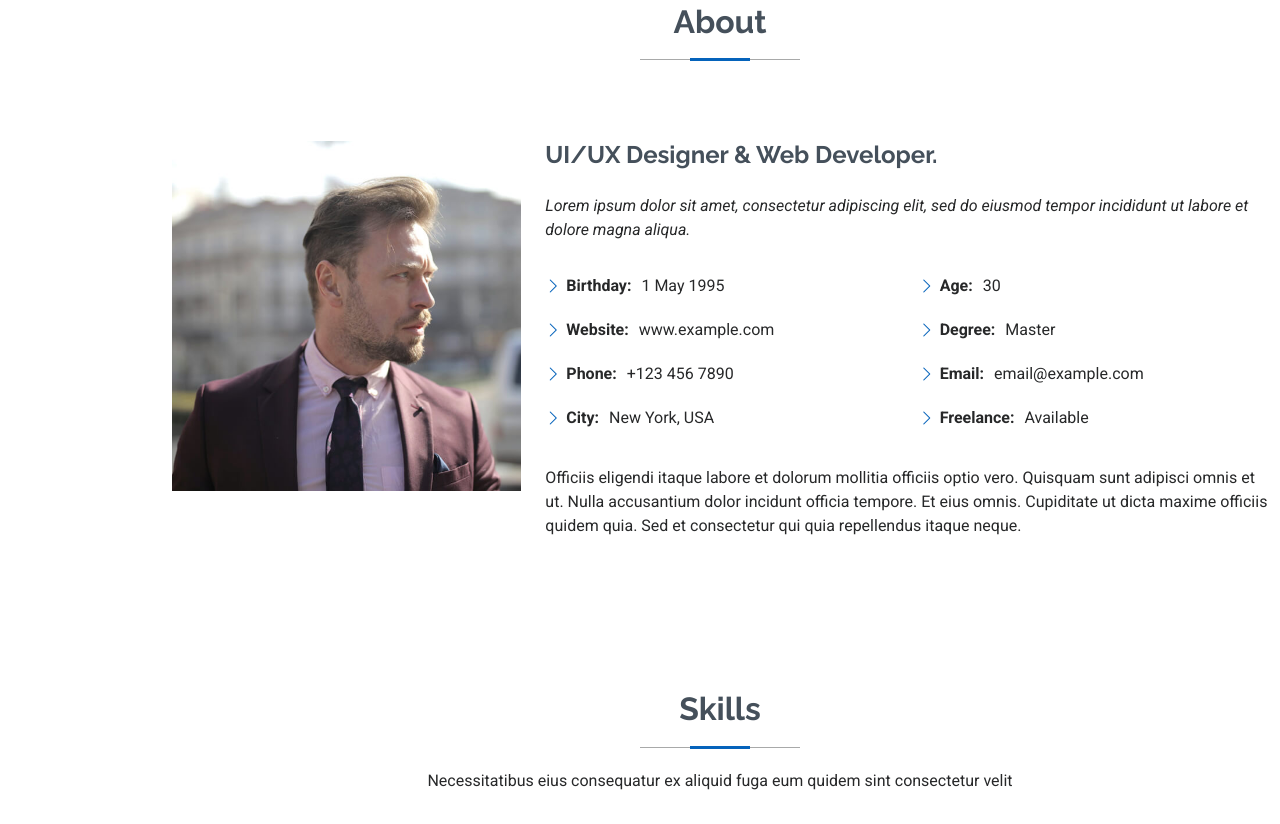
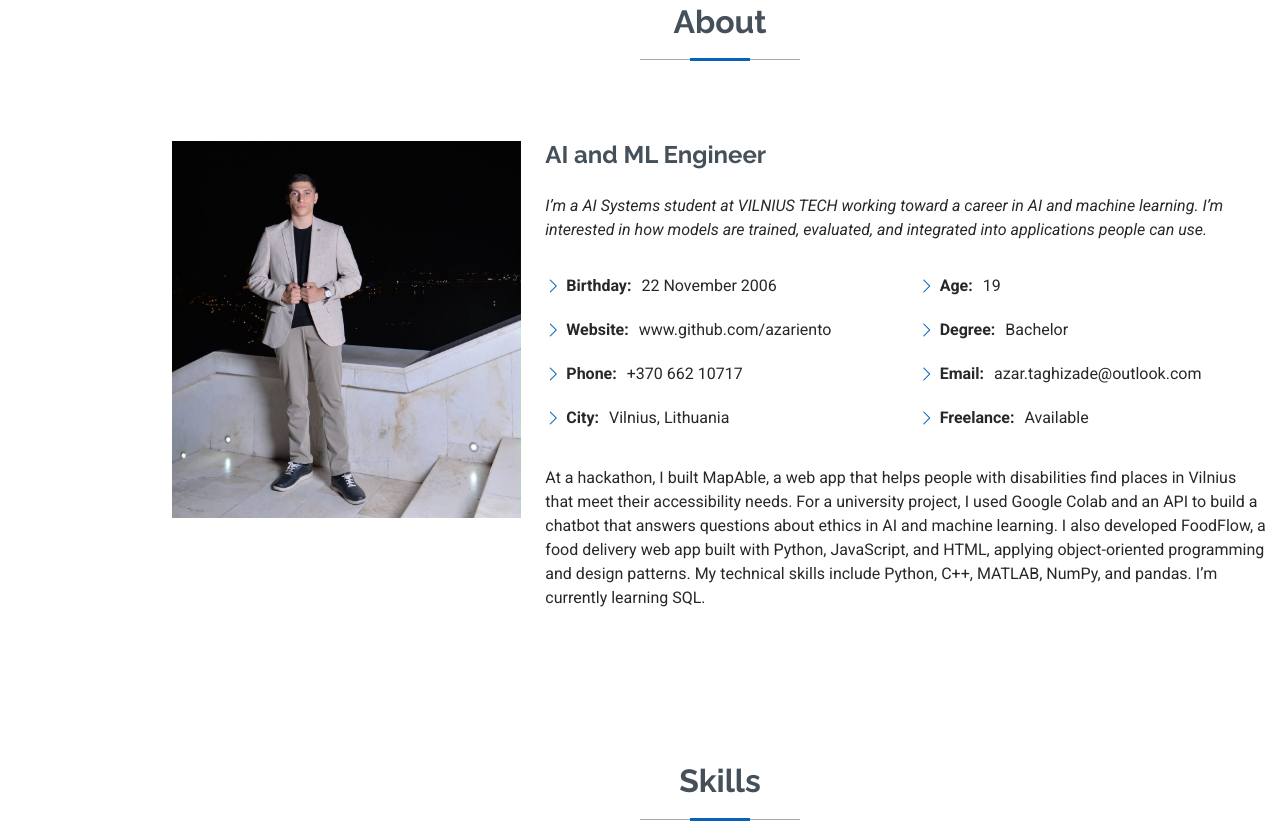
Before and after one commit to azariento/azariento.github.io, a plain HTML site: page index.html in a window 1280 px wide. Shown: the part 857-1681 px from the top of the page. Drawn offline with Linux system fonts and the light colour scheme.

Commit message:
Information Updated

```diff
--- a/index.html
+++ b/index.html
@@ -60,13 +60,13 @@
     <!-- Hero Section -->
     <section id="hero" class="hero section light-background">
 
-      <img src="assets/img/hero-bg.jpg" alt="">
+      <img src="assets/img/ai_photo.png" alt="">
 
       <div class="container" data-aos="zoom-out">
         <div class="row justify-content-center">
           <div class="col-lg-9">
-            <h2>Brandon Johnson</h2>
-            <p>I'm <span class="typed" data-typed-items="Designer, Developer, Freelancer, Photographer">Designer</span><span class="typed-cursor typed-cursor--blink" aria-hidden="true"></span></p>
+            <h2>Azar Taghizade</h2>
+            <p>I'm <span class="typed" data-typed-items="AI Engineer/Developer, ML Engineer">AI Engineer/Developer</span><span class="typed-cursor typed-cursor--blink" aria-hidden="true"></span></p>
             <div class="social-links">
               <a href="#"><i class="bi bi-twitter-x"></i></a>
               <a href="#"><i class="bi bi-facebook"></i></a>
@@ -91,35 +91,40 @@
 
         <div class="row gy-4 justify-content-center">
           <div class="col-lg-4">
-            <img src="assets/img/profile-img.jpg" class="img-fluid" alt="">
+            <img src="assets/img/profile_photo.jpeg" class="img-fluid" alt="">
           </div>
           <div class="col-lg-8 content">
-            <h2>UI/UX Designer &amp; Web Developer.</h2>
+            <h2>AI and ML Engineer</h2>
             <p class="fst-italic py-3">
-              Lorem ipsum dolor sit amet, consectetur adipiscing elit, sed do eiusmod tempor incididunt ut labore et dolore
-              magna aliqua.
+              I’m a AI Systems student at VILNIUS TECH working toward a career in AI and machine
+              learning. I’m interested in how models are trained, evaluated, and integrated into
+              applications people can use.
             </p>
             <div class="row">
               <div class="col-lg-6">
                 <ul>
-                  <li><i class="bi bi-chevron-right"></i> <strong>Birthday:</strong> <span>1 May 1995</span></li>
-                  <li><i class="bi bi-chevron-right"></i> <strong>Website:</strong> <span>www.example.com</span></li>
-                  <li><i class="bi bi-chevron-right"></i> <strong>Phone:</strong> <span>+123 456 7890</span></li>
-                  <li><i class="bi bi-chevron-right"></i> <strong>City:</strong> <span>New York, USA</span></li>
+                  <li><i class="bi bi-chevron-right"></i> <strong>Birthday:</strong> <span>22 November 2006</span></li>
+                  <li><i class="bi bi-chevron-right"></i> <strong>Website:</strong> <span>www.github.com/azariento</span></li>
+                  <li><i class="bi bi-chevron-right"></i> <strong>Phone:</strong> <span>+370 662 10717</span></li>
+                  <li><i class="bi bi-chevron-right"></i> <strong>City:</strong> <span>Vilnius, Lithuania</span></li>
                 </ul>
               </div>
               <div class="col-lg-6">
                 <ul>
-                  <li><i class="bi bi-chevron-right"></i> <strong>Age:</strong> <span>30</span></li>
-                  <li><i class="bi bi-chevron-right"></i> <strong>Degree:</strong> <span>Master</span></li>
-                  <li><i class="bi bi-chevron-right"></i> <strong>Email:</strong> <span>email@example.com</span></li>
+                  <li><i class="bi bi-chevron-right"></i> <strong>Age:</strong> <span>19</span></li>
+                  <li><i class="bi bi-chevron-right"></i> <strong>Degree:</strong> <span>Bachelor</span></li>
+                  <li><i class="bi bi-chevron-right"></i> <strong>Email:</strong> <span>azar.taghizade@outlook.com</span></li>
                   <li><i class="bi bi-chevron-right"></i> <strong>Freelance:</strong> <span>Available</span></li>
                 </ul>
               </div>
             </div>
             <p class="py-3">
-              Officiis eligendi itaque labore et dolorum mollitia officiis optio vero. Quisquam sunt adipisci omnis et ut. Nulla accusantium dolor incidunt officia tempore. Et eius omnis.
-              Cupiditate ut dicta maxime officiis quidem quia. Sed et consectetur qui quia repellendus itaque neque.
+              At a hackathon, I built MapAble, a web app that helps people with disabilities find places in Vilnius
+              that meet their accessibility needs. For a university project, I used Google Colab and an API to build a
+              chatbot that answers questions about ethics in AI and machine learning. I also developed FoodFlow, a
+              food delivery web app built with Python, JavaScript, and HTML, applying object-oriented
+              programming and design patterns. My technical skills include Python, C++, MATLAB, NumPy,
+              and pandas. I’m currently learning SQL.
             </p>
           </div>
         </div>
```
Also changed, not shown: assets/img/profile_photo.jpeg (added), 1 other file.
